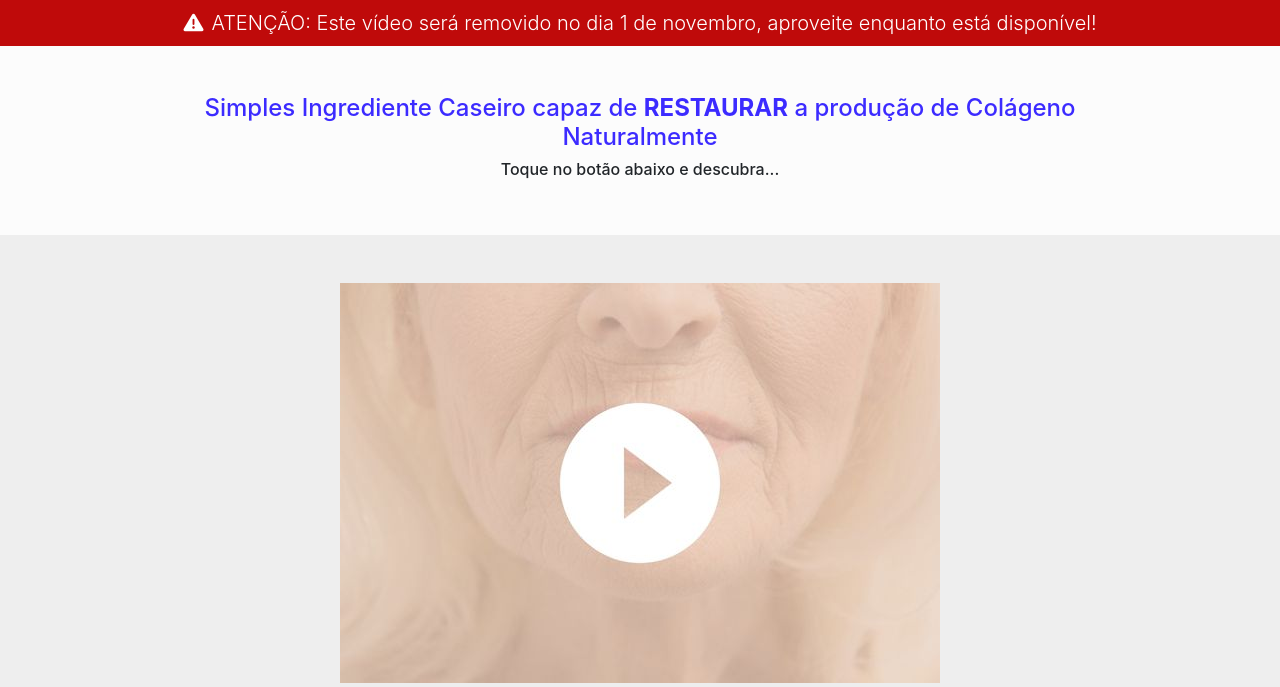
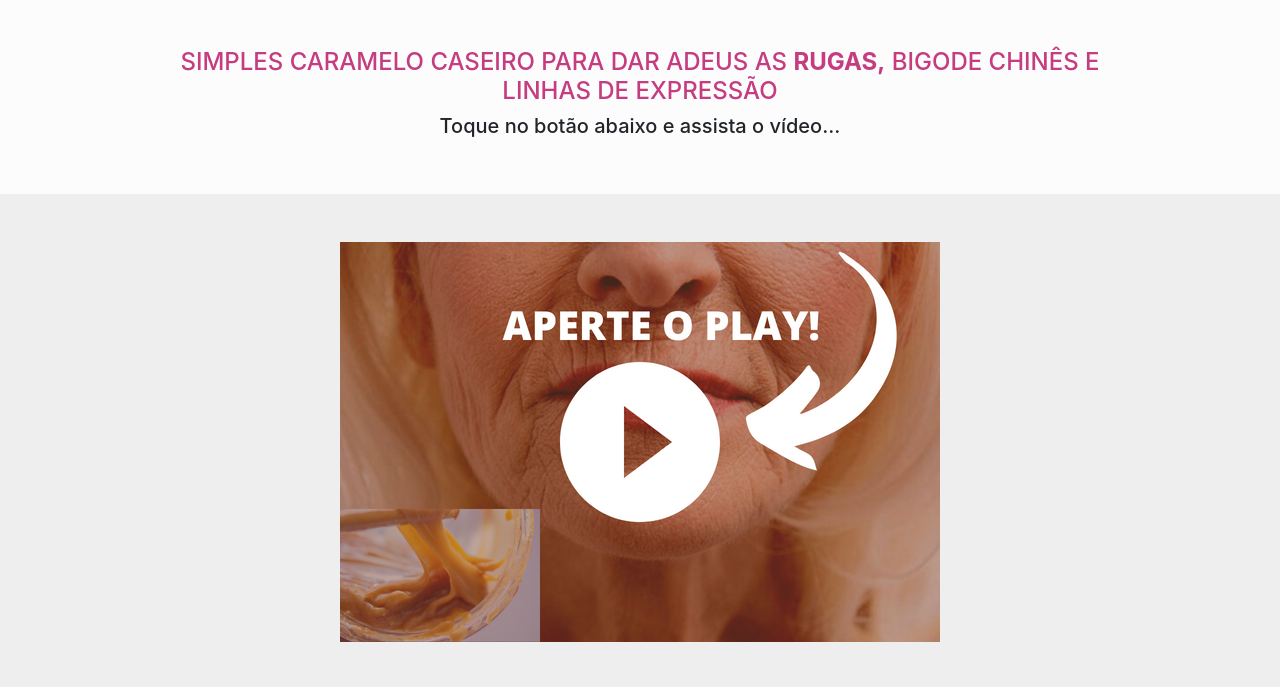
Before and after one commit to kamillerafaelads/noticias-de-salud-dela-mujer.site, a plain HTML site: page p1/index.html in a window 1280 px wide. Shown: the top 687 px of the page. Drawn offline with nearby package versions, Linux system fonts and the light colour scheme.

Commit message:
Add files via upload

```diff
--- a/p1/index.html
+++ b/p1/index.html
@@ -52,28 +52,22 @@ src="https://www.facebook.com/tr?id=497391638989472&ev=PageView&noscript=1"
   </head>
   <body>
 
-    <nav class="navbar justify-content-center text-center">
-      <span class="lead">
-        <i class="fas fa-exclamation-triangle mr-2"></i>ATENÇÃO: Este vídeo será removido no dia <span id="dia"></span> de <span id="mes"></span>, aproveite enquanto está disponível!
-      </span>
-    </nav>
+
 
     <section class="py-5 fsec">
       <div class="container">
         <div class="row justify-content-center">
           <div class="col-lg-10 text-center">
-            <h4 style="color:#3c2bff">Simples Ingrediente Caseiro capaz de <b>RESTAURAR</b> a produção de Colágeno Naturalmente</h4>
-            <h6>Toque no botão abaixo e descubra...</h6>
+            <h4 style="color:#C53C80">SIMPLES CARAMELO CASEIRO PARA DAR ADEUS AS <b>RUGAS,</b> BIGODE CHINÊS E LINHAS DE EXPRESSÃO</h4>
+            <h5>Toque no botão abaixo e assista o vídeo...</h5>
           </div>
-        </div>
-      </div>
     </section>
 
     <section class="py-5 ssec">
       <div class="container">
         <div class="row justify-content-center">
           <div class="col-lg-10 text-center">
-            <a href="https://noticias-de-salud-dela-mujer.site/pv/"><img class="img-fluid" src="play.jpg"></a>
+            <a href="https://noticias-de-salud-dela-mujer.site/pv/"><img class="img-fluid" src="play.png"></a>
             <!-- TROQUE SEU LINK ONDE ESTÁ O DO PROTOCOLOZEROBARRIGA.COM, MANTENDO AS ASPAS -->
             <a class="btn btn-success btn-lg p-4 mt-5" href="https://noticias-de-salud-dela-mujer.site/pv/">QUERO ASSISIR O VÍDEO AGORA!</a>
           </div>
```
Also changed, not shown: pv/index.html (+2 -2 lines), p1/play.png (added), p1/play1.jpg (added).
